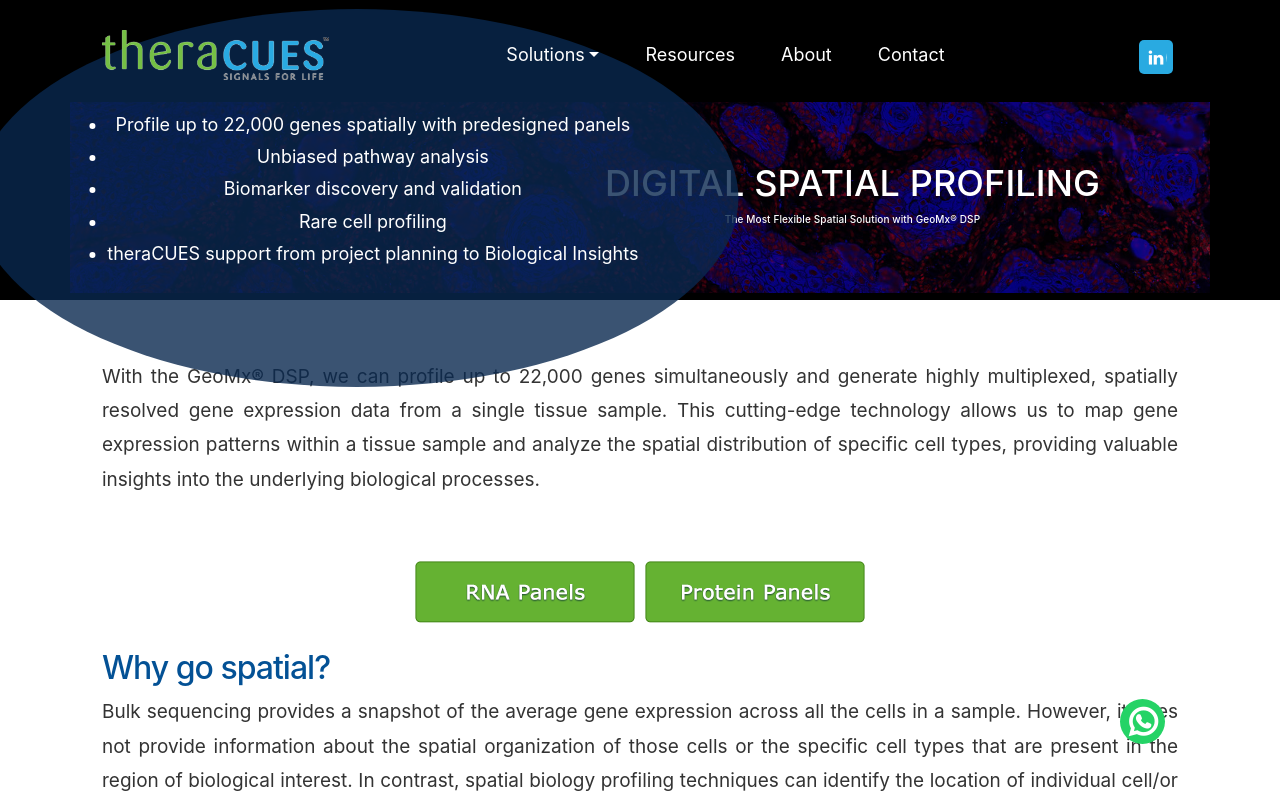
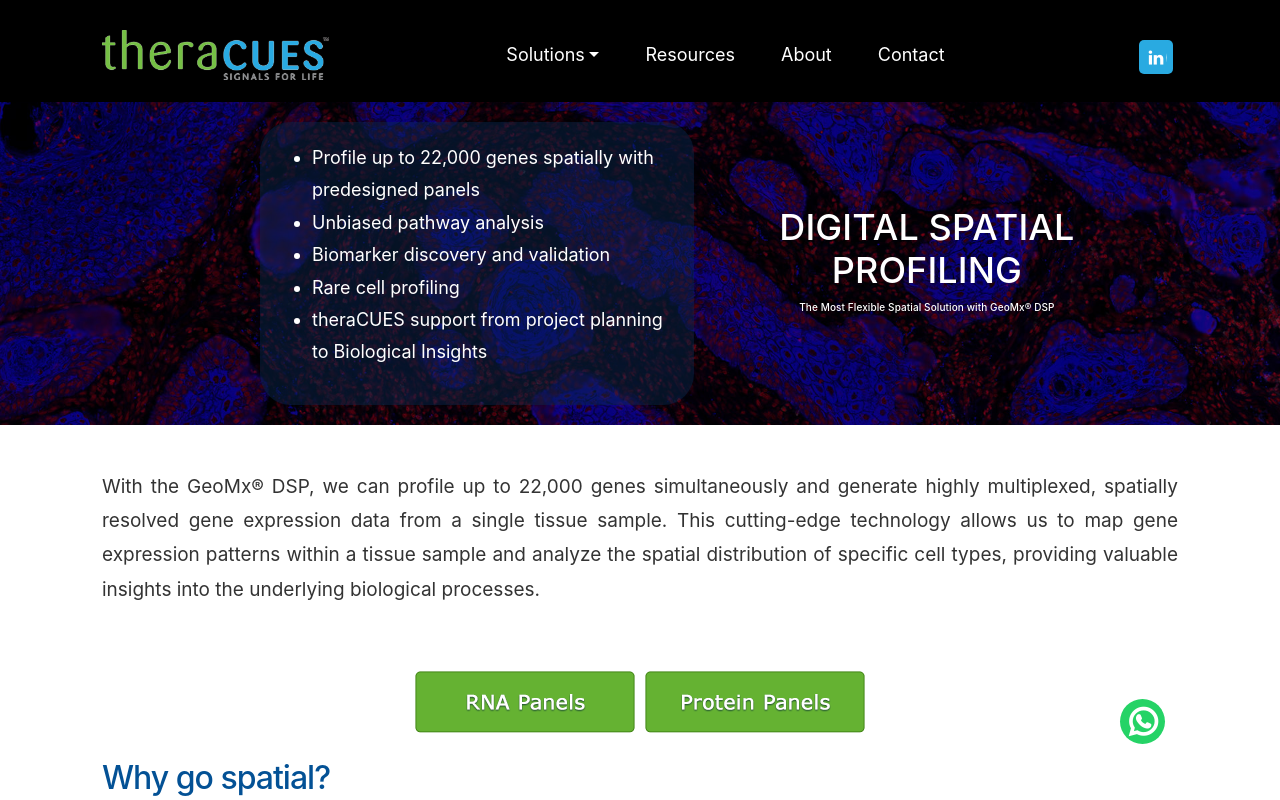
Before and after one commit to mk-sriram/Theracues, a plain HTML site: page Digital-Spatial-Profiling.html in a window 1280 px wide. Shown: the top 800 px of the page. Drawn offline with nearby package versions, Linux system fonts and the light colour scheme; a web font is replaced by a local one.

Commit message:
fitxed image

```diff
--- a/Digital-Spatial-Profiling.html
+++ b/Digital-Spatial-Profiling.html
@@ -32,6 +32,7 @@
             }
             .top-img-padding-top{
                 padding-top: 50px;
+                 margin-top: 90px;
             }
             .top-padding{
                 padding: 0px 40px 0px;
@@ -88,6 +89,7 @@
             }
             .top-img-padding-top{
                 padding-top: 50px;
+                margin-top: 110px;
             }
             .carousel-caption {
                 bottom: 140px;
@@ -137,6 +139,7 @@
             }
             .top-img-padding-top{
                 padding-top: 50px;
+                margin-top: 85px;
             }
             .top-padding{
                 padding: 0px 40px 0px;
@@ -192,6 +195,7 @@
             }
             .top-img-padding-top{
                 padding-top: 70px;
+                margin-top: 130px;
 
             }
             .carousel-caption {
@@ -464,6 +468,19 @@
         .whatsapp-btn-container .whatsapp-btn:hover + span {
             transform: rotateZ(0deg) translateX(0px);
             opacity: 1;
+        }
+        @media (max-width: 370px) {
+              .top-img-padding-top{
+                margin-top: 90px;
+                padding-top: 200px;
+            }
+        }
+
+        @media (max-width: 328px) {
+              .top-img-padding-top{
+                margin-top: 90px;
+                padding-top: 250px;
+            }
         }
 
         @keyframes fade-up {
@@ -1164,8 +1181,8 @@
   </header><!-- End Header -->
 
   <!--- Top Slider Image -->
-  <div id="slider-img" class="fixed-top" style="position: absolute !important;">
-    <div class="container d-flex align-items-center top-padding container-background">
+  <div id="slider-img" class="fixed-top container-background" style="position: absolute !important;">
+    <!-- <div class="container d-flex align-items-center top-padding container-background"> -->
       <div class="dsp-content">
         <div class="dsp-header">
           <h1>DIGITAL SPATIAL PROFILING</h1>
@@ -1181,7 +1198,7 @@
           </ul>
         </div>
       </div>
-    </div>
+    <!-- </div> -->
   </div>
 
 </div>
--- a/css/style.css
+++ b/css/style.css
@@ -289,7 +289,7 @@ footer a {
 #slider-img {
   transition: all 0.5s;
   z-index: 990;
-  height: 70px;
+
   top: 102px;
 }
 
@@ -971,6 +971,7 @@ footer a {
 }
 
 @media screen and (max-width: 799px) {
+
   .dsp-content {
     /* background-color: red; */
     display: flex;
@@ -981,7 +982,7 @@ footer a {
   }
 
   .dsp-bullets {
-    background-color: #09294faf;
+    background-color: rgb(9, 41, 79, 0.45);
     border-radius: 31px;
 
     padding: 20px;
@@ -1049,6 +1050,8 @@ footer a {
     align-items: center;
     justify-content: center;
     width: 100wh;
+
+    /* background-color: red; */
   }
 
   .dsp-content {
@@ -1062,20 +1065,23 @@ footer a {
   }
 
   .dsp-bullets {
-    background-color: rgba(9, 41, 79, 0.8); /* Semi-transparent background */
-    border-radius: 50%;
-    padding: 100px; /* Adjust padding as needed */
+    background-color: rgba(9, 41, 79, 0.45); /* Semi-transparent background */
+
+
     color: white;
-    margin: 20px;
+
     display: flex;
     align-items: center;
     justify-content: center;
-    position: absolute;
+    position: relative;
+    margin: 20px;
+    padding: 20px;
+    border-radius: 31px;
 
-    transform: translateY(5%); /* Center it vertically */
-    transform: translateX(-50%); /* Center it vertically */
 
-    text-align: center; /* Adjust text alignment */
+
+    text-align: left; /* Adjust text alignment */
+    z-index: 0;
   }
 
   .dsp-header {
```
